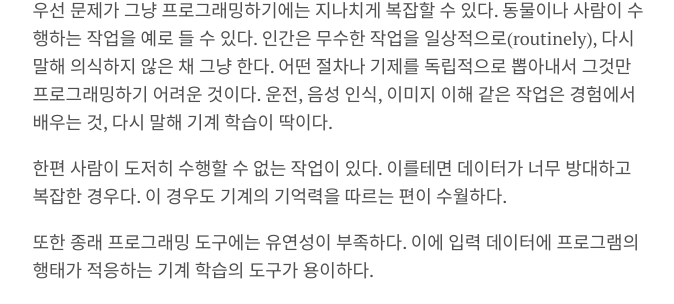
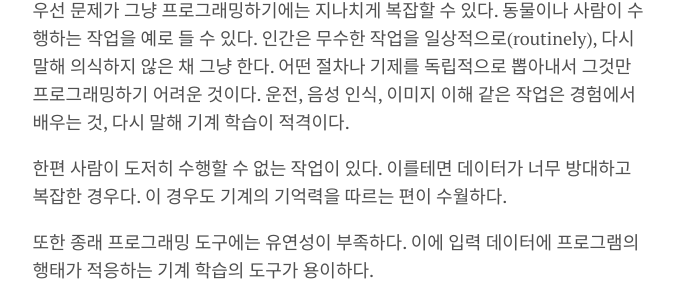
Before and after one commit to pangmoo-KTW/pangmoo-KTW, a Jekyll site: the page built from _posts/2023-07-04-uml02.md, in a window 1280 px wide. Shown: the part 442-746 px from the top of the page, without its empty margins (300-974 px from the left). Built offline with Jekyll 4.4.1, drawn with Linux system fonts in a browser that asks for light colours; comment, search, counter and statistics services are not loaded.

Commit message:
20230704_04

```diff
--- a/_posts/2023-07-04-uml02.md
+++ b/_posts/2023-07-04-uml02.md
@@ -19,7 +19,7 @@ tags: [MachineLearning]
 동물이나 사람이 수행하는 작업을 예로 들 수 있다.
 인간은 무수한 작업을 일상적으로(routinely), 다시 말해 의식하지 않은 채 그냥 한다.
 어떤 절차나 기제를 독립적으로 뽑아내서 그것만 프로그래밍하기 어려운 것이다.
-운전, 음성 인식, 이미지 이해 같은 작업은 경험에서 배우는 것, 다시 말해 기계 학습이 딱이다.
+운전, 음성 인식, 이미지 이해 같은 작업은 경험에서 배우는 것, 다시 말해 기계 학습이 적격이다.
 
 한편 사람이 도저히 수행할 수 없는 작업이 있다.
 이를테면 데이터가 너무 방대하고 복잡한 경우다.
```
